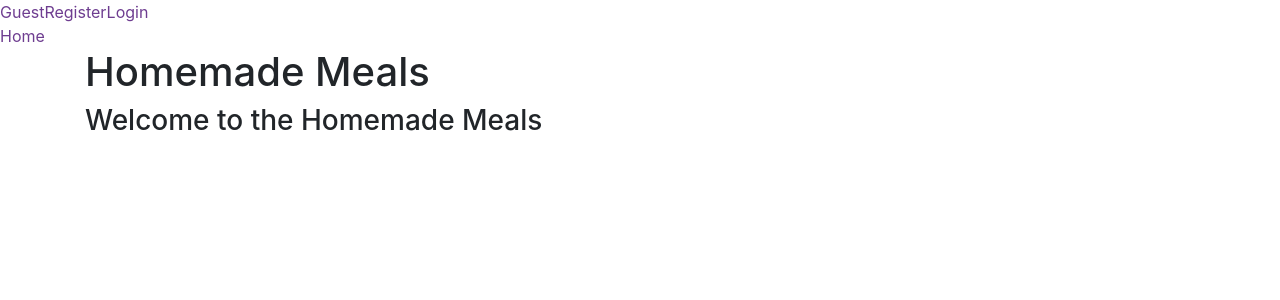
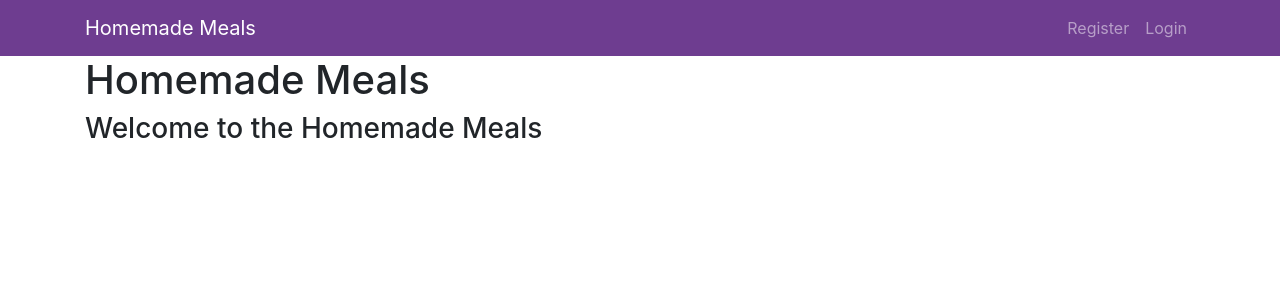
Before and after one commit to hirengondhiya/homemade-meals-client, a React (Create React App) app: page / in a window 1280 px wide. Shown: the top 300 px of the page. Built offline with nearby package versions, Linux system fonts and the light colour scheme; no server answers.

Commit message:
styled navbar

```diff
--- a/src/components/Nav.js
+++ b/src/components/Nav.js
@@ -1,10 +1,14 @@
+import Navbar from 'react-bootstrap/Navbar'
+import Container from 'react-bootstrap/Container'
+import Nav from 'react-bootstrap/Nav'
+
 import React from 'react'
 import { useGlobalState } from '../config/store'
 import { logoutUser } from '../services/authServices'
 import { NavLink } from 'react-router-dom';
 
 // ternary operator: if user is logged in, will show logout link, else will show Guest, register and login link
-const Nav = () => {
+const Navigation = () => {
   // Logout user
   function handleLogout() {
     logoutUser().then((response) => {
@@ -20,41 +24,50 @@ const Nav = () => {
   }
   const { store, dispatch } = useGlobalState()
   const { loggedInUser } = store
-
+  // /*
   return (
-    <div>
-      {loggedInUser ? (
-        <div>
-          <NavLink to="/">{loggedInUser.username}</NavLink>
-
-          {loggedInUser.role === 'buyer' ? (
-            <div>
-              <NavLink to="/myOrder">My Order</NavLink>
-            </div>
-          ) : (
-              <div>
-                <NavLink to="/meals/new">Create</NavLink>
-                <NavLink to="history">Meals history</NavLink>
-              </div>
-            )}
-
-          <NavLink to="/" onClick={handleLogout}>
-            Logout
-					</NavLink>
-        </div>
-      ) : (
-          <div>
-            <NavLink to="/">Guest</NavLink>
-            <NavLink to="/register">Register</NavLink>
-            <NavLink to="/login">Login</NavLink>
-          </div>
-        )}
-
-      <div>
-        <NavLink to="/">Home</NavLink>
-      </div>
-    </div>
-  );
+    <Navbar collapseOnSelect expand="lg" bg="primary" variant="dark">
+      <Container>
+        <Navbar.Brand as={NavLink} to="/">Homemade Meals</Navbar.Brand>
+        <Navbar.Toggle aria-controls="responsive-navbar-nav" />
+        <Navbar.Collapse id="responsive-navbar-nav">
+          <Nav className="mr-auto">
+            {
+              loggedInUser &&
+              loggedInUser.role === 'buyer' &&
+              <Nav.Link as={NavLink} to="/myorders">My Orders</Nav.Link>
+            }
+            {
+              loggedInUser &&
+              loggedInUser.role === 'seller' &&
+              <>
+                <Nav.Link as={NavLink} to="/meals/new">Create</Nav.Link>
+                <Nav.Link as={NavLink} to="/mealshistory">Meals history</Nav.Link>
+              </>
+            }
+          </Nav>
+          <Nav>
+            {
+              !loggedInUser &&
+              <>
+                <Nav.Link as={NavLink} to="/register"  >Register</Nav.Link>
+                <Nav.Link as={NavLink} to="/login">Login</Nav.Link>
+              </>
+            }
+            {
+              loggedInUser &&
+              <>
+                <Navbar.Text>
+                  Logged in as: <strong>{loggedInUser.username}</strong>
+                </Navbar.Text>
+                <Nav.Link as={NavLink} to="/" onClick={handleLogout}>Logout</Nav.Link>
+              </>
+            }
+          </Nav>
+        </Navbar.Collapse>
+      </Container>
+    </Navbar>
+  )
 };
 
-export default Nav;
+export default Navigation;
```
